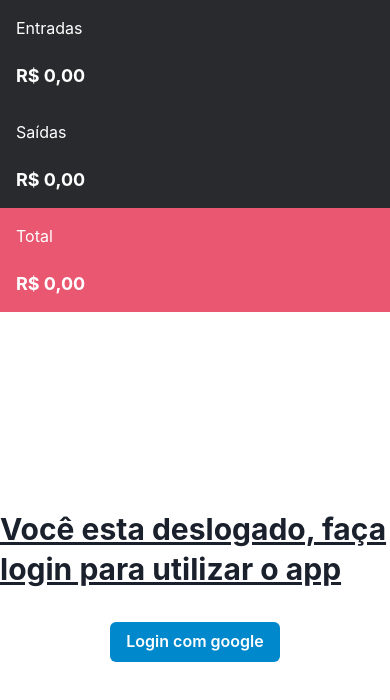
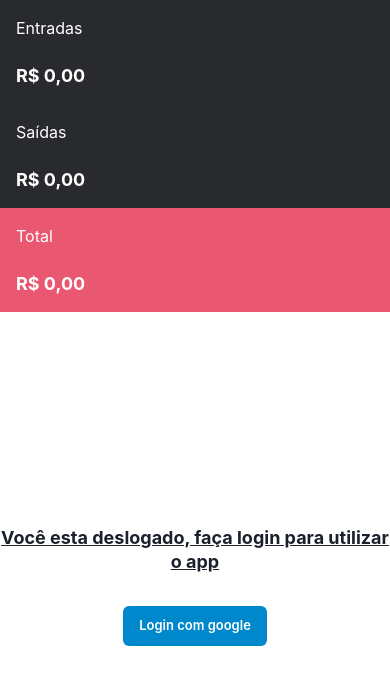
Before and after one commit to WeslleySORDev/money-control-wr, a React (Vite) app: page / in a window 390 px wide. Shown: the top 700 px of the page. Built offline with nearby package versions, Linux system fonts and the light colour scheme; no server answers.

Commit message:
fix: quebra de layout mobile

```diff
--- a/src/components/DisconnectedApp.tsx
+++ b/src/components/DisconnectedApp.tsx
@@ -6,7 +6,7 @@ export function DisconnectedApp() {
   const { handleSignIn } = UserAuth();
   return (
     <Flex flexDirection="column" gap={8} margin="auto">
-      <Heading textUnderlineOffset="4" textDecoration="underline">
+      <Heading fontSize={{base: "large", sm: "x-large", lg: "xx-large"}} textUnderlineOffset="4" textDecoration="underline" textAlign="center">
         Você esta deslogado, faça login para utilizar o app
       </Heading>
       <Button
@@ -15,6 +15,7 @@ export function DisconnectedApp() {
         onClick={handleSignIn}
         variant="solid"
         colorScheme="telegram"
+        fontSize={{base: "small", md: "medium", lg: "large"}}
       >
         Login com google
       </Button>
```
